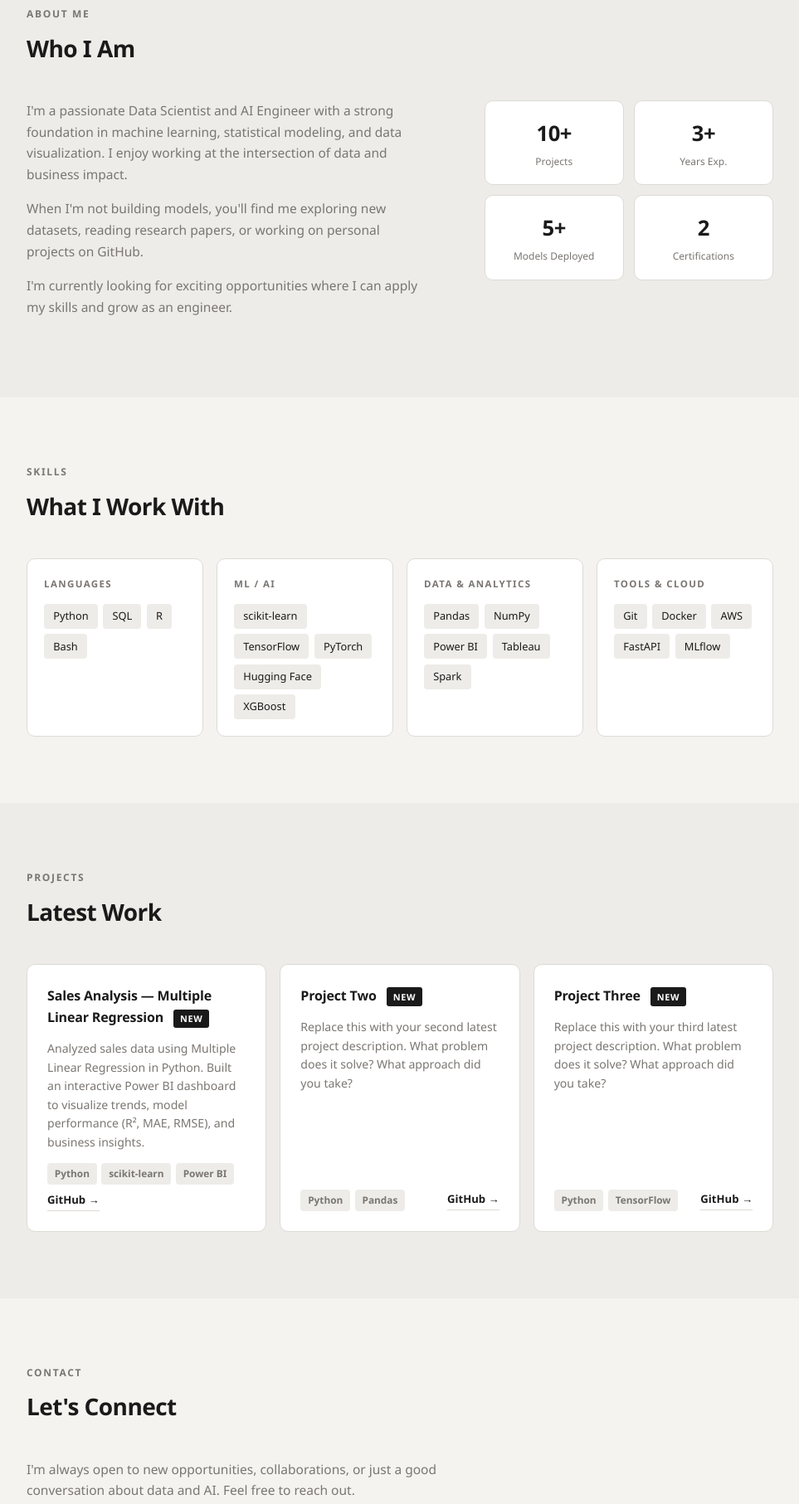
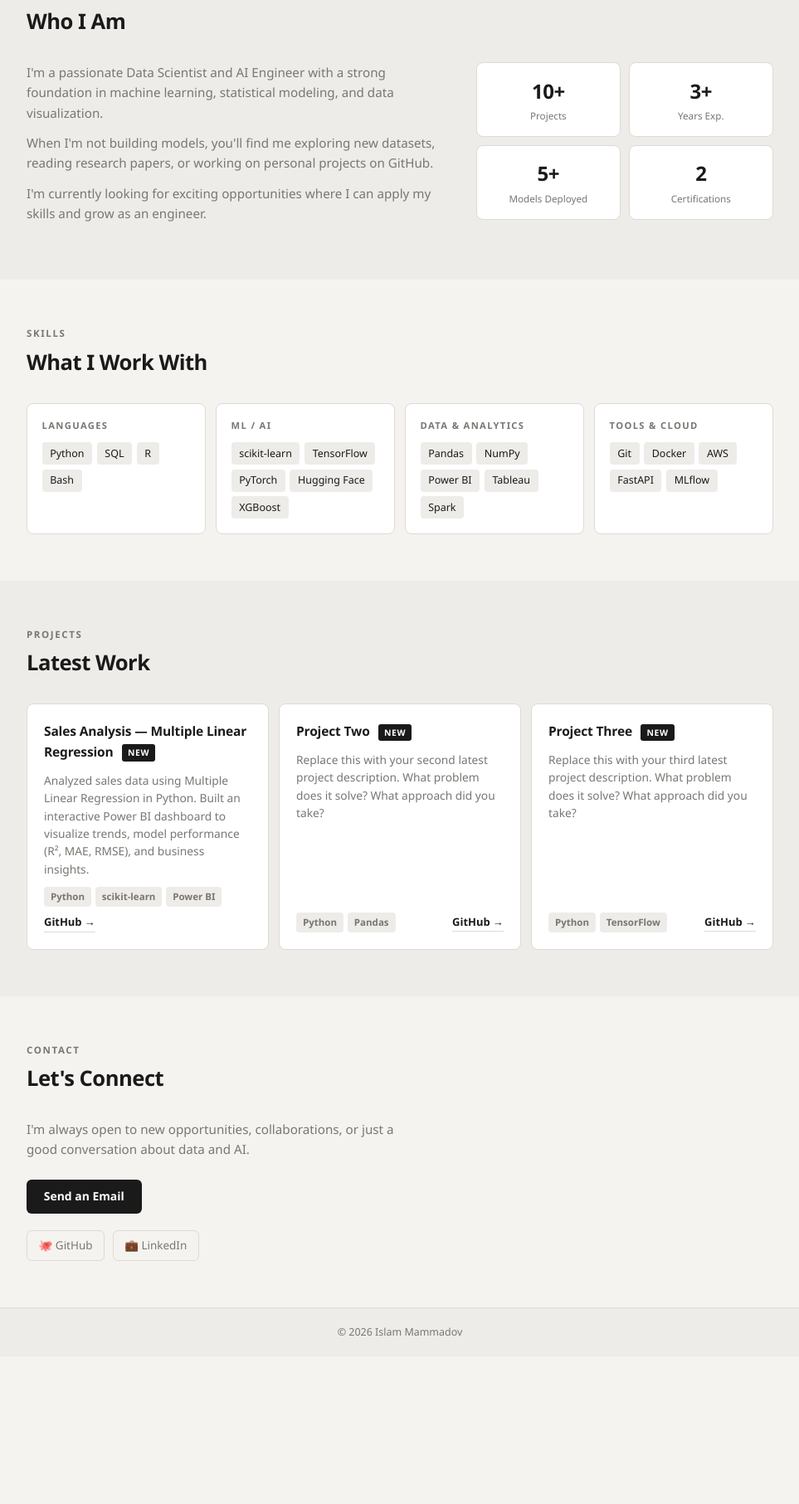
Before and after one commit to IslamMammadov/islammammadov.github.io, a plain HTML site: page index.htm in a window 1280 px wide. Shown: the part 873-2686 px from the top of the page at 83% size, without its empty margins (158-1121 px from the left). After the commit the page ends 2508 px from the top, so only its background shows below. Drawn offline with Linux system fonts and the light colour scheme.

Commit message:
Update index.htm

```diff
--- a/index.htm
+++ b/index.htm
@@ -7,97 +7,85 @@
 <style>
   *{margin:0;padding:0;box-sizing:border-box}
   :root{
-    --bg:#f5f3f0;
-    --bg2:#eeece8;
-    --card:#fff;
-    --text:#1a1a1a;
-    --muted:#7a7672;
-    --border:#dedad5;
-    --accent:#2d2d2d;
+    --bg:#f5f3f0;--bg2:#eeece8;--card:#fff;
+    --text:#1a1a1a;--muted:#7a7672;--border:#dedad5;
   }
   html{scroll-behavior:smooth}
-  body{font-family:'Segoe UI',system-ui,sans-serif;background:var(--bg);color:var(--text);line-height:1.65;font-size:15px}
+  body{font-family:'Segoe UI',system-ui,sans-serif;background:var(--bg);color:var(--text);line-height:1.6;font-size:15px}
 
   /* NAV */
   nav{position:fixed;top:0;width:100%;background:rgba(245,243,240,.94);backdrop-filter:blur(10px);border-bottom:1px solid var(--border);z-index:100}
-  .nav-inner{max-width:900px;margin:0 auto;display:flex;align-items:center;justify-content:space-between;height:56px;padding:0 2rem}
-  .logo{font-weight:700;font-size:.95rem;letter-spacing:.02em;color:var(--text);text-decoration:none}
-  .nav-links{display:flex;gap:2rem;list-style:none}
-  .nav-links a{text-decoration:none;color:var(--muted);font-size:.88rem;font-weight:500;transition:color .2s}
+  .nav-inner{max-width:900px;margin:0 auto;display:flex;align-items:center;justify-content:space-between;height:52px;padding:0 1.5rem}
+  .logo{font-weight:700;font-size:.95rem;color:var(--text);text-decoration:none}
+  .nav-links{display:flex;gap:1.75rem;list-style:none}
+  .nav-links a{text-decoration:none;color:var(--muted);font-size:.87rem;font-weight:500;transition:color .2s}
   .nav-links a:hover{color:var(--text)}
   .hamburger{display:none;flex-direction:column;gap:5px;cursor:pointer;background:none;border:none;padding:4px}
-  .hamburger span{display:block;width:20px;height:1.5px;background:var(--text);transition:.3s}
+  .hamburger span{display:block;width:20px;height:1.5px;background:var(--text)}
   @media(max-width:600px){
     .hamburger{display:flex}
-    .nav-links{display:none;position:absolute;top:56px;left:0;width:100%;background:var(--bg);border-bottom:1px solid var(--border);flex-direction:column;gap:0;padding:.5rem 0}
+    .nav-links{display:none;position:absolute;top:52px;left:0;width:100%;background:var(--bg);border-bottom:1px solid var(--border);flex-direction:column;padding:.5rem 0}
     .nav-links.open{display:flex}
-    .nav-links li a{display:block;padding:.75rem 2rem}
+    .nav-links li a{display:block;padding:.65rem 1.5rem}
   }
 
-  /* LAYOUT */
-  section{padding:5rem 2rem}
+  /* SECTIONS */
+  section{padding:3.5rem 1.5rem}
   .container{max-width:900px;margin:0 auto}
+  .sh{margin-bottom:1.75rem}
+  .sh-label{font-size:.72rem;font-weight:700;letter-spacing:.14em;text-transform:uppercase;color:var(--muted);margin-bottom:.3rem}
+  .sh h2{font-size:1.6rem;font-weight:800;letter-spacing:-.02em}
 
   /* HERO */
-  #hero{min-height:100vh;display:flex;align-items:center;padding-top:56px}
-  .hero-inner{max-width:900px;margin:0 auto;width:100%;padding:0 2rem}
-  .hero-eyebrow{font-size:.8rem;font-weight:600;letter-spacing:.14em;text-transform:uppercase;color:var(--muted);margin-bottom:1.25rem}
-  .hero h1{font-size:clamp(2.4rem,5.5vw,4rem);font-weight:800;line-height:1.1;letter-spacing:-.02em;margin-bottom:1.25rem}
-  .hero p{color:var(--muted);font-size:1.05rem;max-width:500px;margin-bottom:2.25rem}
-  .hero-btns{display:flex;gap:.75rem;flex-wrap:wrap}
-  .btn{display:inline-block;padding:.65rem 1.4rem;border-radius:6px;font-weight:600;font-size:.88rem;text-decoration:none;transition:.2s;letter-spacing:.01em}
+  #hero{min-height:100vh;display:flex;align-items:center;padding-top:52px}
+  .hero-eyebrow{font-size:.77rem;font-weight:700;letter-spacing:.14em;text-transform:uppercase;color:var(--muted);margin-bottom:1rem}
+  .hero h1{font-size:clamp(2.2rem,5vw,3.6rem);font-weight:800;line-height:1.1;letter-spacing:-.03em;margin-bottom:1rem}
+  .hero p{color:var(--muted);font-size:1rem;max-width:460px;margin-bottom:1.75rem}
+  .hero-btns{display:flex;gap:.6rem;flex-wrap:wrap}
+  .btn{display:inline-block;padding:.6rem 1.3rem;border-radius:6px;font-weight:600;font-size:.87rem;text-decoration:none;transition:.2s}
   .btn-dark{background:var(--text);color:#fff}
   .btn-dark:hover{background:#333}
   .btn-ghost{border:1.5px solid var(--border);color:var(--text)}
   .btn-ghost:hover{border-color:var(--text)}
 
-  /* SECTION HEADER */
-  .sh{margin-bottom:2.5rem}
-  .sh-label{font-size:.75rem;font-weight:700;letter-spacing:.14em;text-transform:uppercase;color:var(--muted);margin-bottom:.5rem}
-  .sh h2{font-size:1.75rem;font-weight:800;letter-spacing:-.02em}
-
   /* ABOUT */
   #about{background:var(--bg2)}
-  .about-grid{display:grid;grid-template-columns:1.4fr 1fr;gap:4rem;align-items:start}
-  .about-text p{color:var(--muted);margin-bottom:1rem;font-size:.97rem}
-  .about-stats{display:grid;grid-template-columns:1fr 1fr;gap:.75rem}
-  .stat-card{background:var(--card);border:1px solid var(--border);border-radius:10px;padding:1.1rem;text-align:center}
-  .stat-num{font-size:1.6rem;font-weight:800;letter-spacing:-.02em}
-  .stat-label{font-size:.75rem;color:var(--muted);margin-top:.2rem}
-  @media(max-width:640px){.about-grid{grid-template-columns:1fr}}
+  .about-grid{display:grid;grid-template-columns:1.4fr 1fr;gap:2.5rem;align-items:start}
+  .about-text p{color:var(--muted);margin-bottom:.75rem;font-size:.95rem}
+  .about-stats{display:grid;grid-template-columns:1fr 1fr;gap:.6rem}
+  .stat-card{background:var(--card);border:1px solid var(--border);border-radius:8px;padding:.9rem;text-align:center}
+  .stat-num{font-size:1.5rem;font-weight:800;letter-spacing:-.02em}
+  .stat-label{font-size:.73rem;color:var(--muted);margin-top:.15rem}
+  @media(max-width:600px){.about-grid{grid-template-columns:1fr}}
 
   /* SKILLS */
-  #skills{background:var(--bg)}
-  .skills-groups{display:grid;grid-template-columns:repeat(auto-fit,minmax(200px,1fr));gap:1rem}
-  .skill-group{background:var(--card);border:1px solid var(--border);border-radius:10px;padding:1.25rem}
-  .skill-group h3{font-size:.72rem;font-weight:700;text-transform:uppercase;letter-spacing:.12em;color:var(--muted);margin-bottom:.9rem}
-  .tags{display:flex;flex-wrap:wrap;gap:.4rem}
-  .tag{background:var(--bg2);color:var(--text);font-size:.8rem;font-weight:500;padding:.28rem .7rem;border-radius:4px}
+  .skills-groups{display:grid;grid-template-columns:repeat(auto-fit,minmax(195px,1fr));gap:.75rem}
+  .skill-group{background:var(--card);border:1px solid var(--border);border-radius:8px;padding:1.1rem}
+  .skill-group h3{font-size:.7rem;font-weight:700;text-transform:uppercase;letter-spacing:.12em;color:var(--muted);margin-bottom:.7rem}
+  .tags{display:flex;flex-wrap:wrap;gap:.35rem}
+  .tag{background:var(--bg2);color:var(--text);font-size:.78rem;font-weight:500;padding:.22rem .6rem;border-radius:4px}
 
   /* PROJECTS */
   #projects{background:var(--bg2)}
-  .projects-grid{display:grid;grid-template-columns:repeat(auto-fit,minmax(260px,1fr));gap:1rem}
-  .project-card{background:var(--card);border:1px solid var(--border);border-radius:10px;padding:1.5rem;display:flex;flex-direction:column;gap:.85rem;transition:box-shadow .2s,transform .2s}
-  .project-card:hover{box-shadow:0 6px 24px rgba(0,0,0,.07);transform:translateY(-2px)}
-  .project-card h3{font-size:1rem;font-weight:700;letter-spacing:-.01em}
-  .project-card p{color:var(--muted);font-size:.88rem;flex:1;line-height:1.6}
+  .projects-grid{display:grid;grid-template-columns:repeat(auto-fit,minmax(260px,1fr));gap:.75rem}
+  .project-card{background:var(--card);border:1px solid var(--border);border-radius:8px;padding:1.25rem;display:flex;flex-direction:column;gap:.7rem;transition:box-shadow .2s,transform .2s}
+  .project-card:hover{box-shadow:0 4px 20px rgba(0,0,0,.07);transform:translateY(-2px)}
+  .project-card h3{font-size:.97rem;font-weight:700;letter-spacing:-.01em}
+  .project-card p{color:var(--muted);font-size:.86rem;flex:1;line-height:1.55}
   .project-footer{display:flex;align-items:center;justify-content:space-between;gap:.5rem;flex-wrap:wrap}
-  .project-tags{display:flex;flex-wrap:wrap;gap:.35rem}
-  .project-tag{background:var(--bg2);color:var(--muted);font-size:.74rem;font-weight:600;padding:.2rem .55rem;border-radius:4px}
-  .project-link{color:var(--text);font-size:.82rem;font-weight:600;text-decoration:none;white-space:nowrap;border-bottom:1px solid var(--border);padding-bottom:1px;transition:.2s}
+  .project-tags{display:flex;flex-wrap:wrap;gap:.3rem}
+  .project-tag{background:var(--bg2);color:var(--muted);font-size:.72rem;font-weight:600;padding:.18rem .5rem;border-radius:4px}
+  .project-link{color:var(--text);font-size:.81rem;font-weight:600;text-decoration:none;border-bottom:1px solid var(--border);padding-bottom:1px;transition:.2s;white-space:nowrap}
   .project-link:hover{border-color:var(--text)}
-  .badge-new{display:inline-block;background:#1a1a1a;color:#fff;font-size:.68rem;font-weight:700;letter-spacing:.06em;padding:.15rem .5rem;border-radius:3px;text-transform:uppercase;margin-left:.5rem;vertical-align:middle}
+  .badge-new{display:inline-block;background:var(--text);color:#fff;font-size:.65rem;font-weight:700;letter-spacing:.06em;padding:.13rem .45rem;border-radius:3px;text-transform:uppercase;margin-left:.4rem;vertical-align:middle}
 
   /* CONTACT */
-  #contact{background:var(--bg)}
-  .contact-wrap{max-width:520px}
-  .contact-wrap p{color:var(--muted);margin-bottom:2rem;font-size:.97rem}
-  .social-links{display:flex;gap:.75rem;flex-wrap:wrap;margin-top:1.5rem}
-  .social-link{display:flex;align-items:center;gap:.45rem;color:var(--muted);text-decoration:none;font-size:.85rem;font-weight:500;padding:.45rem .9rem;border:1px solid var(--border);border-radius:6px;transition:.2s}
+  .contact-wrap p{color:var(--muted);margin-bottom:1.5rem;font-size:.95rem;max-width:480px}
+  .social-links{display:flex;gap:.6rem;flex-wrap:wrap;margin-top:1.25rem}
+  .social-link{display:flex;align-items:center;gap:.4rem;color:var(--muted);text-decoration:none;font-size:.84rem;font-weight:500;padding:.4rem .85rem;border:1px solid var(--border);border-radius:6px;transition:.2s}
   .social-link:hover{border-color:var(--text);color:var(--text)}
 
-  /* FOOTER */
-  footer{background:var(--bg2);border-top:1px solid var(--border);text-align:center;padding:1.5rem;color:var(--muted);font-size:.8rem}
+  footer{background:var(--bg2);border-top:1px solid var(--border);text-align:center;padding:1.2rem;color:var(--muted);font-size:.78rem}
 </style>
 </head>
 <body>
@@ -117,9 +105,8 @@
   </div>
 </nav>
 
-<!-- HERO -->
 <section id="hero">
-  <div class="hero-inner">
+  <div class="container">
     <p class="hero-eyebrow">Data Scientist & AI Engineer</p>
     <h1>Hi, I'm<br/>Islam Mammadov.</h1>
     <p>I turn complex data into meaningful insights and build intelligent systems that solve real-world problems.</p>
@@ -130,16 +117,12 @@
   </div>
 </section>
 
-<!-- ABOUT -->
 <section id="about">
   <div class="container">
-    <div class="sh">
-      <p class="sh-label">About Me</p>
-      <h2>Who I Am</h2>
-    </div>
+    <div class="sh"><p class="sh-label">About Me</p><h2>Who I Am</h2></div>
     <div class="about-grid">
       <div class="about-text">
-        <p>I'm a passionate Data Scientist and AI Engineer with a strong foundation in machine learning, statistical modeling, and data visualization. I enjoy working at the intersection of data and business impact.</p>
+        <p>I'm a passionate Data Scientist and AI Engineer with a strong foundation in machine learning, statistical modeling, and data visualization.</p>
         <p>When I'm not building models, you'll find me exploring new datasets, reading research papers, or working on personal projects on GitHub.</p>
         <p>I'm currently looking for exciting opportunities where I can apply my skills and grow as an engineer.</p>
       </div>
@@ -153,105 +136,58 @@
   </div>
 </section>
 
-<!-- SKILLS -->
 <section id="skills">
   <div class="container">
-    <div class="sh">
-      <p class="sh-label">Skills</p>
-      <h2>What I Work With</h2>
-    </div>
+    <div class="sh"><p class="sh-label">Skills</p><h2>What I Work With</h2></div>
     <div class="skills-groups">
       <div class="skill-group">
         <h3>Languages</h3>
-        <div class="tags">
-          <span class="tag">Python</span>
-          <span class="tag">SQL</span>
-          <span class="tag">R</span>
-          <span class="tag">Bash</span>
-        </div>
+        <div class="tags"><span class="tag">Python</span><span class="tag">SQL</span><span class="tag">R</span><span class="tag">Bash</span></div>
       </div>
       <div class="skill-group">
         <h3>ML / AI</h3>
-        <div class="tags">
-          <span class="tag">scikit-learn</span>
-          <span class="tag">TensorFlow</span>
-          <span class="tag">PyTorch</span>
-          <span class="tag">Hugging Face</span>
-          <span class="tag">XGBoost</span>
-        </div>
+        <div class="tags"><span class="tag">scikit-learn</span><span class="tag">TensorFlow</span><span class="tag">PyTorch</span><span class="tag">Hugging Face</span><span class="tag">XGBoost</span></div>
       </div>
       <div class="skill-group">
         <h3>Data & Analytics</h3>
-        <div class="tags">
-          <span class="tag">Pandas</span>
-          <span class="tag">NumPy</span>
-          <span class="tag">Power BI</span>
-          <span class="tag">Tableau</span>
-          <span class="tag">Spark</span>
-        </div>
+        <div class="tags"><span class="tag">Pandas</span><span class="tag">NumPy</span><span class="tag">Power BI</span><span class="tag">Tableau</span><span class="tag">Spark</span></div>
       </div>
       <div class="skill-group">
         <h3>Tools & Cloud</h3>
-        <div class="tags">
-          <span class="tag">Git</span>
-          <span class="tag">Docker</span>
-          <span class="tag">AWS</span>
-          <span class="tag">FastAPI</span>
-          <span class="tag">MLflow</span>
-        </div>
+        <div class="tags"><span class="tag">Git</span><span class="tag">Docker</span><span class="tag">AWS</span><span class="tag">FastAPI</span><span class="tag">MLflow</span></div>
       </div>
     </div>
   </div>
 </section>
 
-<!-- PROJECTS -->
 <section id="projects">
   <div class="container">
-    <div class="sh">
-      <p class="sh-label">Projects</p>
-      <h2>Latest Work</h2>
-    </div>
+    <div class="sh"><p class="sh-label">Projects</p><h2>Latest Work</h2></div>
     <div class="projects-grid">
 
       <div class="project-card">
-        <div>
-          <h3>Sales Analysis — Multiple Linear Regression <span class="badge-new">New</span></h3>
-        </div>
+        <h3>Sales Analysis — Multiple Linear Regression <span class="badge-new">New</span></h3>
         <p>Analyzed sales data using Multiple Linear Regression in Python. Built an interactive Power BI dashboard to visualize trends, model performance (R², MAE, RMSE), and business insights.</p>
         <div class="project-footer">
-          <div class="project-tags">
-            <span class="project-tag">Python</span>
-            <span class="project-tag">scikit-learn</span>
-            <span class="project-tag">Power BI</span>
-          </div>
+          <div class="project-tags"><span class="project-tag">Python</span><span class="project-tag">scikit-learn</span><span class="project-tag">Power BI</span></div>
           <a class="project-link" href="https://github.com/IslamMammadov/Sales-Analysis-using-Multiple-Linear-Regression" target="_blank">GitHub →</a>
         </div>
       </div>
 
       <div class="project-card">
-        <div>
-          <h3>Project Two <span class="badge-new">New</span></h3>
-        </div>
+        <h3>Project Two <span class="badge-new">New</span></h3>
         <p>Replace this with your second latest project description. What problem does it solve? What approach did you take?</p>
         <div class="project-footer">
-          <div class="project-tags">
-            <span class="project-tag">Python</span>
-            <span class="project-tag">Pandas</span>
-          </div>
+          <div class="project-tags"><span class="project-tag">Python</span><span class="project-tag">Pandas</span></div>
           <a class="project-link" href="https://github.com/IslamMammadov" target="_blank">GitHub →</a>
         </div>
       </div>
 
       <div class="project-card">
-        <div>
-          <h3>Project Three <span class="badge-new">New</span></h3>
-        </div>
+        <h3>Project Three <span class="badge-new">New</span></h3>
         <p>Replace this with your third latest project description. What problem does it solve? What approach did you take?</p>
         <div class="project-footer">
-          <div class="project-tags">
-            <span class="project-tag">Python</span>
-            <span class="project-tag">TensorFlow</span>
-          </div>
+          <div class="project-tags"><span class="project-tag">Python</span><span class="project-tag">TensorFlow</span></div>
           <a class="project-link" href="https://github.com/IslamMammadov" target="_blank">GitHub →</a>
         </div>
       </div>
@@ -260,19 +196,15 @@
   </div>
 </section>
 
-<!-- CONTACT -->
 <section id="contact">
   <div class="container">
-    <div class="sh">
-      <p class="sh-label">Contact</p>
-      <h2>Let's Connect</h2>
-    </div>
+    <div class="sh"><p class="sh-label">Contact</p><h2>Let's Connect</h2></div>
     <div class="contact-wrap">
-      <p>I'm always open to new opportunities, collaborations, or just a good conversation about data and AI. Feel free to reach out.</p>
-      <a class="btn btn-dark" href="mailto:islam.mammadov2011@gmail.com>Send an Email</a>
+      <p>I'm always open to new opportunities, collaborations, or just a good conversation about data and AI.</p>
+      <a class="btn btn-dark" href="mailto:your@email.com">Send an Email</a>
       <div class="social-links">
         <a class="social-link" href="https://github.com/IslamMammadov" target="_blank">🐙 GitHub</a>
-        <a class="social-link" href="https://www.linkedin.com/in/islam-mammadov/" target="_blank">💼 LinkedIn</a>
+        <a class="social-link" href="https://linkedin.com/in/yourusername" target="_blank">💼 LinkedIn</a>
       </div>
     </div>
   </div>
@@ -281,5 +213,4 @@
 <footer>© 2026 Islam Mammadov</footer>
 
 </body>
-
 </html>
```
